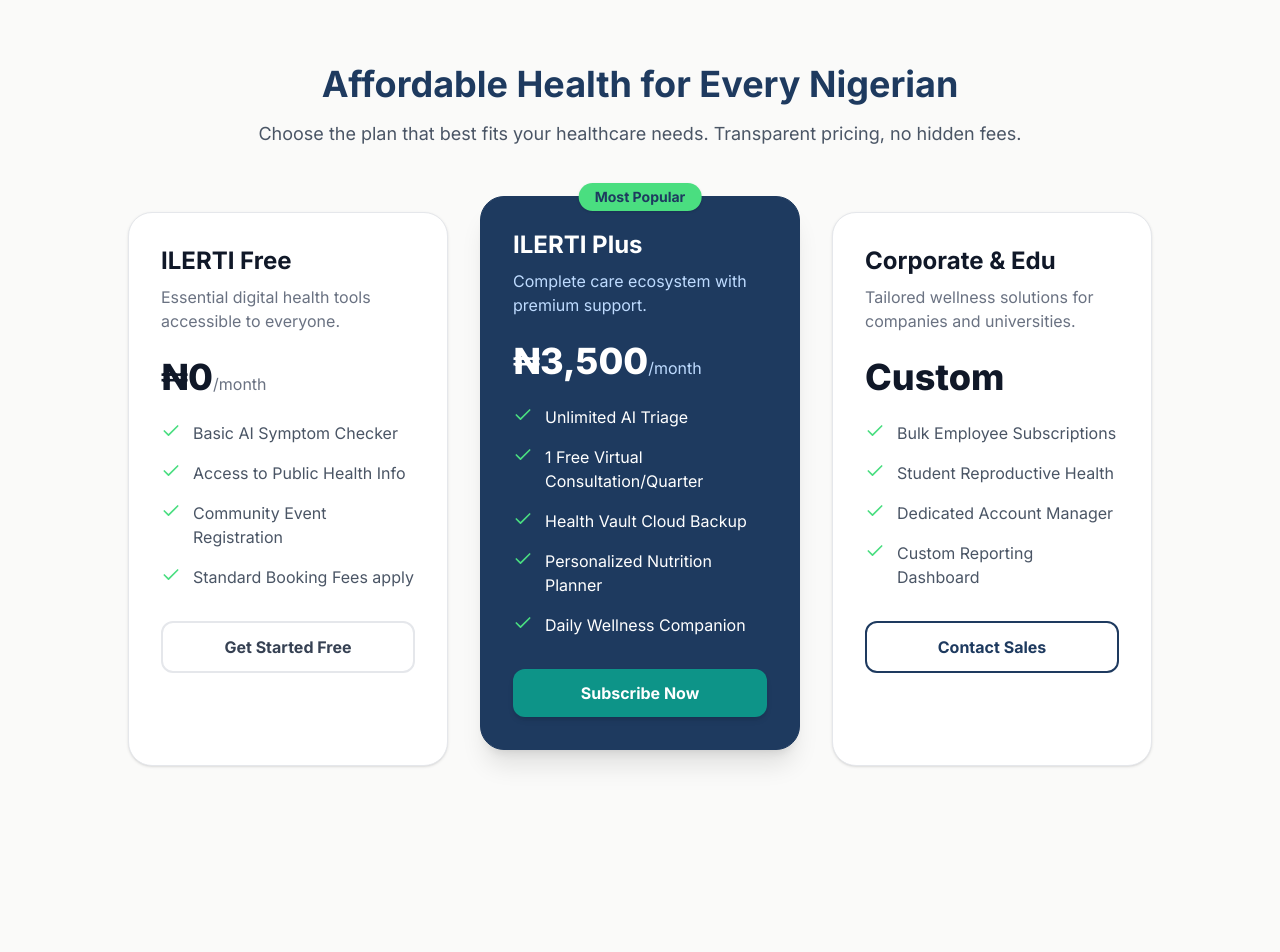
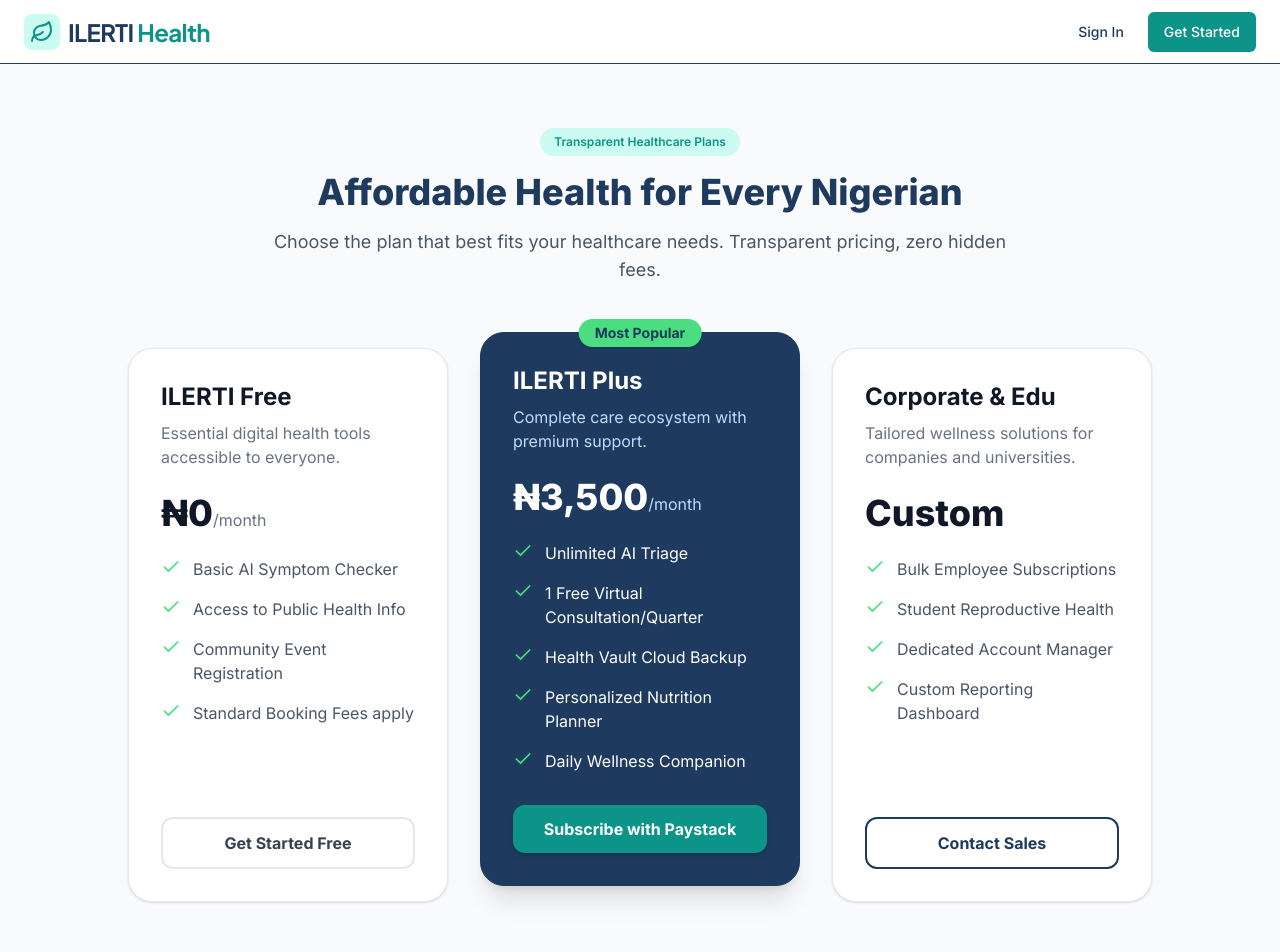
Before and after one commit to luhmmy/ilerti-health, a Next.js app in the folder apps/web/: page /pricing in a window 1280 px wide. Shown: the top 952 px of the page. Before the commit the page ends 830 px from the top, so only its background shows below. Built offline with nearby package versions, Linux system fonts and the light colour scheme; no server answers.

Commit message:
feat: integrate floating quick navigation dock and consistent header/footer across records and pricing pages

```diff
--- a/apps/web/src/app/community/page.tsx
+++ b/apps/web/src/app/community/page.tsx
@@ -1,6 +1,9 @@
 "use client";
 
 import { Calendar, MapPin, Users, HeartHandshake } from "lucide-react";
+import { Header } from "../../components/layout/Header";
+import { Footer } from "../../components/layout/Footer";
+import Link from "next/link";
 
 export default function CommunityPage() {
   const events = [
@@ -31,9 +34,14 @@
   ];
 
   return (
-    <div className="max-w-6xl mx-auto px-4 py-12">
+    <div className="min-h-screen flex flex-col bg-slate-50">
+      <Header />
+      <main className="flex-1 max-w-6xl w-full mx-auto px-4 py-12">
         <div className="text-center max-w-3xl mx-auto mb-12">
-        <h1 className="text-4xl font-bold text-[#1E3A5F] mb-4">ILERTI Community Outreach</h1>
+          <div className="inline-flex items-center gap-2 bg-[#CCFBF1] text-[#0D9488] px-3.5 py-1.5 rounded-full text-xs font-semibold mb-4">
+            Grassroots Impact
+          </div>
+          <h1 className="text-4xl font-extrabold text-[#1E3A5F] mb-4">ILERTI Community Outreach</h1>
           <p className="text-lg text-gray-600">Taking healthcare beyond the screen. Join our community health days and public health initiatives across Nigeria.</p>
         </div>
 
@@ -58,7 +66,8 @@
         <h2 className="text-2xl font-bold text-[#1E3A5F] mb-6">Upcoming Events</h2>
         <div className="grid lg:grid-cols-3 gap-6">
           {events.map(event => (
-          <div key={event.id} className="bg-white rounded-2xl border border-gray-100 shadow-sm p-6 hover:shadow-md transition-shadow">
+            <div key={event.id} className="bg-white rounded-2xl border border-gray-100 shadow-sm p-6 hover:shadow-md transition-shadow flex flex-col justify-between">
+              <div>
                 <span className="inline-block px-3 py-1 bg-gray-100 text-gray-600 text-xs font-semibold rounded-full mb-4">
                   {event.type}
                 </span>
@@ -74,7 +83,8 @@
                     <Users className="w-4 h-4 text-[#0D9488]" /> {event.attendees} Registered
                   </div>
                 </div>
-            <button className="w-full py-2.5 bg-[#0D9488] text-white rounded-lg font-medium hover:bg-[#0f766e] transition-colors">
+              </div>
+              <button className="w-full py-2.5 bg-[#0D9488] text-white rounded-xl font-semibold hover:bg-[#0f766e] transition-colors">
                 Register to Attend
               </button>
             </div>
@@ -85,14 +95,16 @@
           <h2 className="text-3xl font-bold mb-4">Want to partner with us?</h2>
           <p className="text-blue-100 max-w-2xl mx-auto mb-8">We collaborate with NGOs, corporate organizations, and healthcare professionals to deliver free medical care to underserved communities.</p>
           <div className="flex flex-col sm:flex-row justify-center gap-4">
-          <button className="px-6 py-3 bg-white text-[#1E3A5F] font-bold rounded-lg hover:bg-gray-100 transition-colors">
+            <Link href="/contact" className="px-6 py-3 bg-white text-[#1E3A5F] font-bold rounded-xl hover:bg-gray-100 transition-colors inline-block">
               Become a Partner
-          </button>
-          <button className="px-6 py-3 bg-transparent border-2 border-white text-white font-bold rounded-lg hover:bg-white/10 transition-colors">
+            </Link>
+            <Link href="/contact" className="px-6 py-3 bg-transparent border-2 border-white text-white font-bold rounded-xl hover:bg-white/10 transition-colors inline-block">
               Volunteer with ILERTI
-          </button>
+            </Link>
           </div>
         </div>
+      </main>
+      <Footer />
     </div>
   );
 }
--- a/apps/web/src/app/health/page.tsx
+++ b/apps/web/src/app/health/page.tsx
@@ -2,10 +2,14 @@
 
 import Link from "next/link";
 import { Shield, Clock, Pill, Bell, FileText, Activity } from "lucide-react";
+import { Header } from "../../components/layout/Header";
+import { Footer } from "../../components/layout/Footer";
 
 export default function HealthPage() {
   return (
-    <div className="max-w-6xl mx-auto px-4 py-12">
+    <div className="min-h-screen flex flex-col bg-slate-50">
+      <Header />
+      <main className="flex-1 max-w-6xl w-full mx-auto px-4 py-12">
         <div className="flex flex-col md:flex-row justify-between items-start md:items-center mb-8">
           <div>
             <h1 className="text-3xl font-bold text-[#1E3A5F]">Health Journey Vault</h1>
@@ -53,12 +57,14 @@
             <div className="relative z-10">
               <h3 className="text-2xl font-bold mb-3">Confidential & Secure</h3>
               <p className="text-white/80 max-w-md mb-6">Your health data is encrypted and securely stored. You have full control over what you share with doctors.</p>
-            <button className="bg-white text-[#0D9488] px-6 py-2.5 rounded-lg font-medium hover:bg-[#CCFBF1] transition-colors inline-flex items-center gap-2 w-fit">
+              <Link href="/privacy" className="bg-white text-[#0D9488] px-6 py-2.5 rounded-lg font-medium hover:bg-[#CCFBF1] transition-colors inline-flex items-center gap-2 w-fit">
                 <Shield className="w-4 h-4" /> Review Privacy Settings
-            </button>
+              </Link>
             </div>
           </div>
         </div>
+      </main>
+      <Footer />
     </div>
   );
 }
--- a/apps/web/src/app/layout.tsx
+++ b/apps/web/src/app/layout.tsx
@@ -2,6 +2,8 @@
 import { Inter, Plus_Jakarta_Sans } from 'next/font/google';
 import './globals.css';
 import { Toaster } from 'sonner';
+import { QuickNavDock } from '../components/layout/QuickNavDock';
+
 const inter = Inter({ subsets: ['latin'], variable: '--font-inter' });
 const plusJakarta = Plus_Jakarta_Sans({ subsets: ['latin'], variable: '--font-plus-jakarta' });
 
@@ -24,6 +26,7 @@
     <html lang="en" className={`${inter.variable} ${plusJakarta.variable}`}>
       <body className="font-sans antialiased min-h-screen flex flex-col">
         {children}
+        <QuickNavDock />
         <Toaster position="top-right" />
       </body>
     </html>
--- a/apps/web/src/app/pricing/page.tsx
+++ b/apps/web/src/app/pricing/page.tsx
@@ -1,18 +1,30 @@
 "use client";
 
 import { Check } from "lucide-react";
+import { Header } from "../../components/layout/Header";
+import { Footer } from "../../components/layout/Footer";
+import Link from "next/link";
+import { useAuthStore } from "../../stores/useAuthStore";
 
 export default function PricingPage() {
+  const { isAuthenticated } = useAuthStore();
+
   return (
-    <div className="max-w-6xl mx-auto px-4 py-16">
+    <div className="min-h-screen flex flex-col bg-slate-50">
+      <Header />
+      <main className="flex-1 max-w-6xl w-full mx-auto px-4 py-16">
         <div className="text-center max-w-3xl mx-auto mb-16">
-        <h1 className="text-4xl font-bold text-[#1E3A5F] mb-4">Affordable Health for Every Nigerian</h1>
-        <p className="text-lg text-gray-600">Choose the plan that best fits your healthcare needs. Transparent pricing, no hidden fees.</p>
+          <div className="inline-flex items-center gap-2 bg-[#CCFBF1] text-[#0D9488] px-3.5 py-1.5 rounded-full text-xs font-semibold mb-4">
+            Transparent Healthcare Plans
+          </div>
+          <h1 className="text-4xl font-extrabold text-[#1E3A5F] mb-4">Affordable Health for Every Nigerian</h1>
+          <p className="text-lg text-gray-600">Choose the plan that best fits your healthcare needs. Transparent pricing, zero hidden fees.</p>
         </div>
 
         <div className="grid md:grid-cols-2 lg:grid-cols-3 gap-8 max-w-5xl mx-auto">
           {/* Free Plan */}
-        <div className="bg-white rounded-3xl p-8 border border-gray-200 shadow-sm">
+          <div className="bg-white rounded-3xl p-8 border border-gray-200 shadow-sm flex flex-col justify-between">
+            <div>
               <h3 className="text-2xl font-bold text-gray-900 mb-2">ILERTI Free</h3>
               <p className="text-gray-500 mb-6 min-h-[48px]">Essential digital health tools accessible to everyone.</p>
               <div className="mb-6">
@@ -25,13 +37,18 @@
                 <li className="flex items-start gap-3"><Check className="w-5 h-5 text-[#4ADE80] shrink-0" /> <span className="text-gray-600">Community Event Registration</span></li>
                 <li className="flex items-start gap-3"><Check className="w-5 h-5 text-[#4ADE80] shrink-0" /> <span className="text-gray-600">Standard Booking Fees apply</span></li>
               </ul>
-          <button className="w-full py-3 rounded-xl border-2 border-gray-200 text-gray-700 font-bold hover:bg-gray-50 transition-colors">
-            Get Started Free
-          </button>
+            </div>
+            <Link
+              href={isAuthenticated ? "/dashboard" : "/signup"}
+              className="w-full py-3 rounded-xl border-2 border-gray-200 text-gray-700 font-bold hover:bg-gray-50 transition-colors text-center block"
+            >
+              {isAuthenticated ? "Active on Your Account" : "Get Started Free"}
+            </Link>
           </div>
 
           {/* Plus Plan */}
-        <div className="bg-[#1E3A5F] rounded-3xl p-8 border border-[#1E3A5F] shadow-xl relative transform md:-translate-y-4">
+          <div className="bg-[#1E3A5F] rounded-3xl p-8 border border-[#1E3A5F] shadow-xl relative transform md:-translate-y-4 flex flex-col justify-between">
+            <div>
               <div className="absolute top-0 left-1/2 -translate-x-1/2 -translate-y-1/2 bg-[#4ADE80] text-[#1E3A5F] px-4 py-1 rounded-full text-sm font-bold shadow-sm">
                 Most Popular
               </div>
@@ -48,13 +65,18 @@
                 <li className="flex items-start gap-3"><Check className="w-5 h-5 text-[#4ADE80] shrink-0" /> <span>Personalized Nutrition Planner</span></li>
                 <li className="flex items-start gap-3"><Check className="w-5 h-5 text-[#4ADE80] shrink-0" /> <span>Daily Wellness Companion</span></li>
               </ul>
-          <button className="w-full py-3 rounded-xl bg-[#0D9488] text-white font-bold hover:bg-[#0f766e] transition-colors shadow-md">
-            Subscribe Now
-          </button>
+            </div>
+            <Link
+              href={isAuthenticated ? "/consultations/checkout/dr-1" : "/signup"}
+              className="w-full py-3 rounded-xl bg-[#0D9488] text-white font-bold hover:bg-[#0f766e] transition-colors shadow-md text-center block"
+            >
+              Subscribe with Paystack
+            </Link>
           </div>
 
           {/* Enterprise */}
-        <div className="bg-white rounded-3xl p-8 border border-gray-200 shadow-sm md:col-span-2 lg:col-span-1">
+          <div className="bg-white rounded-3xl p-8 border border-gray-200 shadow-sm md:col-span-2 lg:col-span-1 flex flex-col justify-between">
+            <div>
               <h3 className="text-2xl font-bold text-gray-900 mb-2">Corporate & Edu</h3>
               <p className="text-gray-500 mb-6 min-h-[48px]">Tailored wellness solutions for companies and universities.</p>
               <div className="mb-6">
@@ -66,11 +88,17 @@
                 <li className="flex items-start gap-3"><Check className="w-5 h-5 text-[#4ADE80] shrink-0" /> <span className="text-gray-600">Dedicated Account Manager</span></li>
                 <li className="flex items-start gap-3"><Check className="w-5 h-5 text-[#4ADE80] shrink-0" /> <span className="text-gray-600">Custom Reporting Dashboard</span></li>
               </ul>
-          <button className="w-full py-3 rounded-xl border-2 border-[#1E3A5F] text-[#1E3A5F] font-bold hover:bg-gray-50 transition-colors">
+            </div>
+            <Link
+              href="/contact"
+              className="w-full py-3 rounded-xl border-2 border-[#1E3A5F] text-[#1E3A5F] font-bold hover:bg-gray-50 transition-colors text-center block"
+            >
               Contact Sales
-          </button>
+            </Link>
           </div>
         </div>
+      </main>
+      <Footer />
     </div>
   );
 }
--- a/apps/web/src/components/layout/QuickNavDock.tsx
+++ b/apps/web/src/components/layout/QuickNavDock.tsx
@@ -6,51 +6,52 @@
 import { useAuthStore } from '../../stores/useAuthStore';
 import {
   Home,
-  Layers,
   Bot,
   Stethoscope,
-  Video,
+  Building2,
   LayoutDashboard,
   FileHeart,
   Apple,
+  CreditCard,
+  User,
   ShieldAlert,
-  User,
   ChevronDown,
   ChevronUp
 } from 'lucide-react';
 
 const NAV_ITEMS = [
   { label: 'Home', href: '/', icon: Home },
-  { label: 'Hub', href: '/hub', icon: Layers },
   { label: 'AI Triage', href: '/ai', icon: Bot },
   { label: 'Doctors', href: '/doctors', icon: Stethoscope },
-  { label: 'Telehealth', href: '/consultations/checkout/dr-1', icon: Video },
+  { label: 'Facilities', href: '/facilities', icon: Building2 },
   { label: 'Dashboard', href: '/dashboard', icon: LayoutDashboard },
+  { label: 'Records', href: '/health', icon: FileHeart },
+  { label: 'Wellness', href: '/wellness', icon: Apple },
+  { label: 'Pricing', href: '/pricing', icon: CreditCard },
   { label: 'Profile', href: '/profile', icon: User },
-  { label: 'Vault', href: '/health', icon: FileHeart },
-  { label: 'Nutrition', href: '/wellness', icon: Apple },
-  { label: 'Admin', href: '/admin', icon: ShieldAlert },
 ];
 
 export function QuickNavDock() {
   const pathname = usePathname();
-  const { isAuthenticated } = useAuthStore();
+  const { isAuthenticated, user } = useAuthStore();
   const [isOpen, setIsOpen] = useState(true);
 
   if (!isAuthenticated) return null;
 
   return (
-    <div className="fixed bottom-4 left-1/2 -translate-x-1/2 z-50 flex flex-col items-center">
+    <div className="fixed bottom-4 left-1/2 -translate-x-1/2 z-50 flex flex-col items-center select-none pointer-events-none">
+      <div className="pointer-events-auto flex flex-col items-center">
         <button
           onClick={() => setIsOpen(!isOpen)}
-        className="mb-2 bg-navy-900 text-white rounded-full p-1 shadow-lg bg-[#1E3A5F] hover:bg-[#152a45] transition-colors"
+          className="mb-1.5 bg-[#1E3A5F] text-white rounded-full p-1 shadow-lg hover:bg-[#14263e] transition-colors focus:outline-none ring-2 ring-white/50"
           aria-label="Toggle Quick Navigation"
+          title={isOpen ? "Minimize dock" : "Open quick navigation"}
         >
-        {isOpen ? <ChevronDown size={16} /> : <ChevronUp size={16} />}
+          {isOpen ? <ChevronDown size={14} /> : <ChevronUp size={14} />}
         </button>
 
         {isOpen && (
-        <div className="bg-white/90 backdrop-blur-md border border-gray-200 shadow-2xl rounded-full px-4 py-2 flex items-center gap-2 md:gap-4 overflow-x-auto max-w-[95vw]">
+          <div className="bg-white/95 backdrop-blur-md border border-gray-200/80 shadow-2xl rounded-full px-3 py-1.5 flex items-center gap-1 sm:gap-2 overflow-x-auto max-w-[95vw] ring-1 ring-black/5">
             {NAV_ITEMS.map((item) => {
               const isActive = pathname === item.href || (item.href !== '/' && pathname.startsWith(item.href));
               const Icon = item.icon;
@@ -58,20 +59,35 @@
                 <Link
                   key={item.label}
                   href={item.href}
-                className={`flex flex-col items-center justify-center p-2 rounded-xl transition-all min-w-[4rem]
+                  className={`flex flex-col items-center justify-center px-2.5 py-1.5 rounded-2xl transition-all min-w-[3.6rem]
                     ${isActive
-                    ? 'text-[#0D9488] bg-[#CCFBF1]'
-                    : 'text-gray-500 hover:text-[#1E3A5F] hover:bg-gray-100'
+                      ? 'text-[#0D9488] bg-[#CCFBF1] font-semibold shadow-xs'
+                      : 'text-gray-500 hover:text-[#1E3A5F] hover:bg-gray-100/80 font-medium'
                     }`}
                   title={item.label}
                 >
-                <Icon size={20} className="mb-1" />
-                <span className="text-[10px] font-medium leading-none">{item.label}</span>
+                  <Icon size={18} className="mb-0.5" />
+                  <span className="text-[10px] leading-none">{item.label}</span>
                 </Link>
               );
             })}
+            {user?.role === 'admin' && (
+              <Link
+                href="/admin"
+                className={`flex flex-col items-center justify-center px-2.5 py-1.5 rounded-2xl transition-all min-w-[3.6rem]
+                  ${pathname.startsWith('/admin')
+                    ? 'text-[#0D9488] bg-[#CCFBF1] font-semibold'
+                    : 'text-amber-600 hover:text-amber-800 hover:bg-amber-50 font-medium'
+                  }`}
+                title="Admin Portal"
+              >
+                <ShieldAlert size={18} className="mb-0.5" />
+                <span className="text-[10px] leading-none">Admin</span>
+              </Link>
+            )}
           </div>
         )}
       </div>
+    </div>
   );
 }
```
Also changed, not shown: apps/web/src/app/health/medications/page.tsx (+7 -1 lines), apps/web/src/app/health/records/page.tsx (+7 -1 lines), apps/web/src/app/health/reminders/page.tsx (+7 -1 lines), apps/web/src/app/health/timeline/page.tsx (+18 -16 lines), apps/web/src/app/prevention/page.tsx (+12 -3 lines), apps/web/src/app/wellness/nutrition/page.tsx (+13 -4 lines), apps/web/src/app/wellness/plans/page.tsx (+10 -1 lines). Lines whose indentation alone changed are shown as unchanged.
